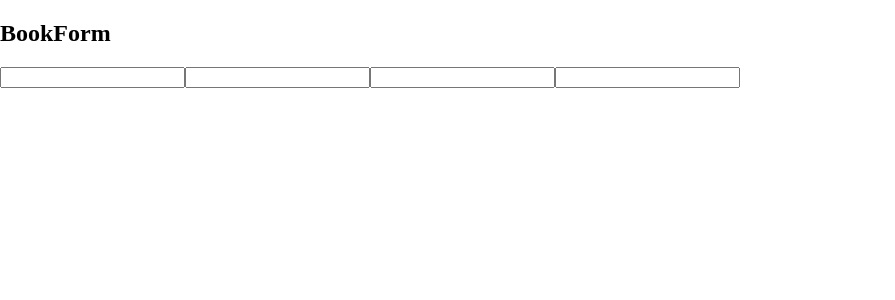
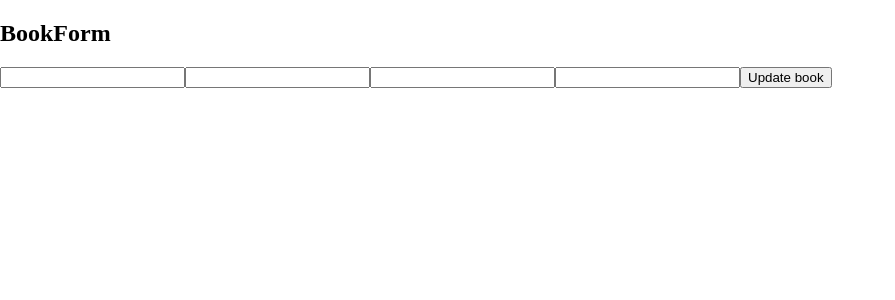
Before and after one commit to tothricsaj/Book-manager-FE, a React (Vite) app: page /book/update/1 in a window 1280 px wide. Shown: the top 300 px of the page, without its empty margins (0-895 px from the left). Built offline with nearby package versions, Linux system fonts and the light colour scheme.

Commit message:
feat: added form and submit

```diff
--- a/src/components/Book/book-form/book-form.tsx
+++ b/src/components/Book/book-form/book-form.tsx
@@ -26,10 +26,10 @@ export const BookForm = ({book}) => {
 	const [queryVar, setQueryVar] = useState({});
 	const [inputsVals, setInputsVals] = useState(bookInitValue);
 
-	const bookTitle = useRef(title);
-	const bookAuthor = useRef(author);
-	const bookGenre = useRef(genre);
-	const bookPubYear = useRef(pubYear);
+	const bookTitle = useRef(null);
+	const bookAuthor = useRef(null);
+	const bookGenre = useRef(null);
+	const bookPubYear = useRef(null);
 
 	useEffect(() => {
 		setInputsVals({
@@ -61,13 +61,22 @@ export const BookForm = ({book}) => {
 		}
 	}
 
+	const updateBook = (event) => {
+		event.preventDefault();
+		console.log('queryVar onSubmit -> ', queryVar);
+	};
+
 	return (
 		<>
 			<h2>BookForm</h2>
-			<input type="text" name="title" value={inputsVals.title} ref={bookTitle} onChange={handleInputChange} />
-			<input type="text" name="author" value={inputsVals.author} ref={bookAuthor} onChange={handleInputChange}/>
-			<input type="text" name="genre" value={inputsVals.genre} ref={bookGenre} onChange={handleInputChange}/>
-			<input type="text" name="pubYear" value={inputsVals.pubYear} ref={bookPubYear} onChange={handleInputChange}/>
+			<form onSubmit={updateBook}>
+				<input type="text" name="title" value={inputsVals.title} ref={bookTitle} onChange={handleInputChange} />
+				<input type="text" name="author" value={inputsVals.author} ref={bookAuthor} onChange={handleInputChange}/>
+				<input type="text" name="genre" value={inputsVals.genre} ref={bookGenre} onChange={handleInputChange}/>
+				<input type="text" name="pubYear" value={inputsVals.pubYear} ref={bookPubYear} onChange={handleInputChange}/>
+
+				<input type="submit" value="Update book" />
+			</form>
 		</>
 	)
 }
```
